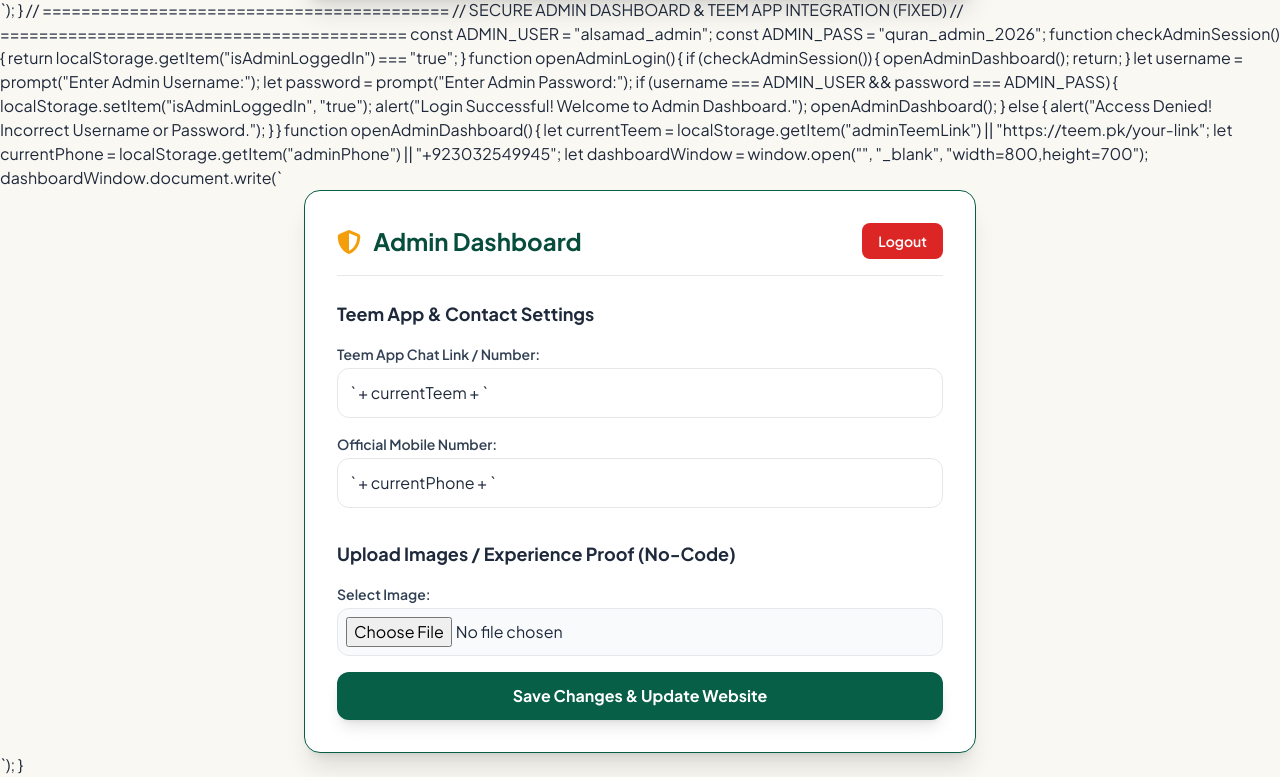
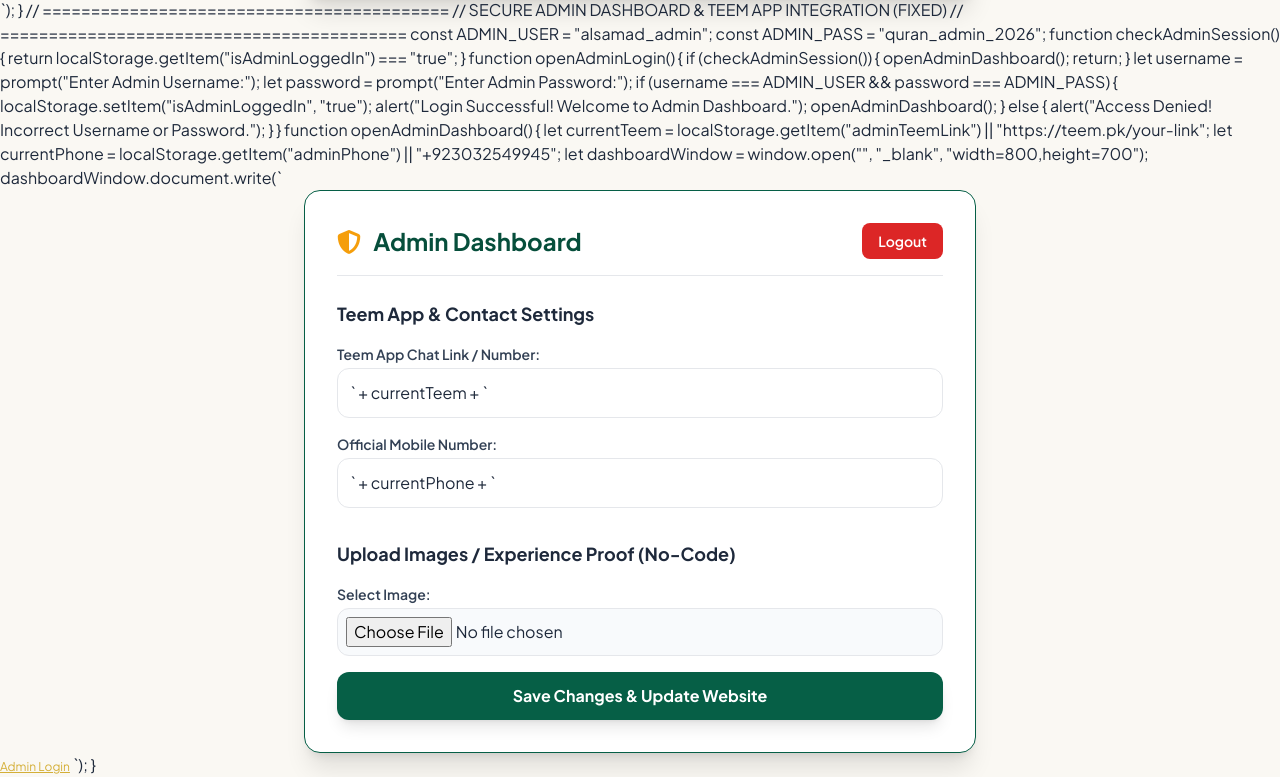
Before and after one commit to reabdulrehman-del/al_samad_online_quran_academy, a plain HTML site: page index.html in a window 1280 px wide. Shown: the part 4904-5681 px from the top of the page. Drawn offline with nearby package versions, Linux system fonts and the light colour scheme; a web font is replaced by a local one.

Commit message:
Update index.html

```diff
--- a/index.html
+++ b/index.html
@@ -2520,6 +2520,8 @@ function openAdminDashboard() {
                     }
                 }
             </script>
+<button onclick="openAdminLogin()" class="text-xs text-antiqueGold underline">Admin Login</button>
+
         </body>
         </html>
     `);
```
